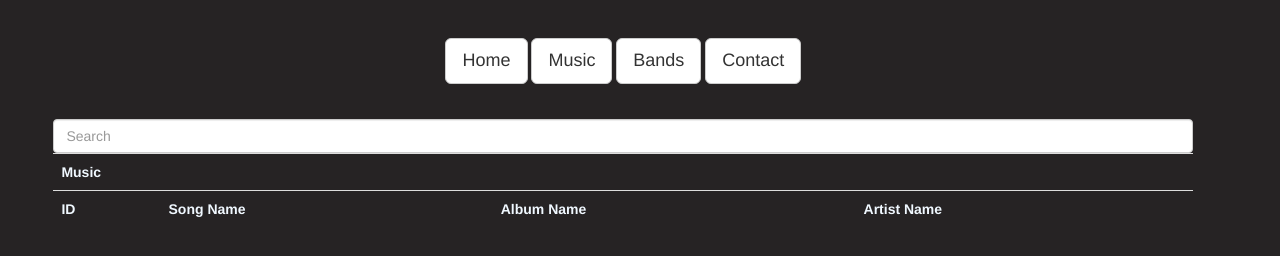
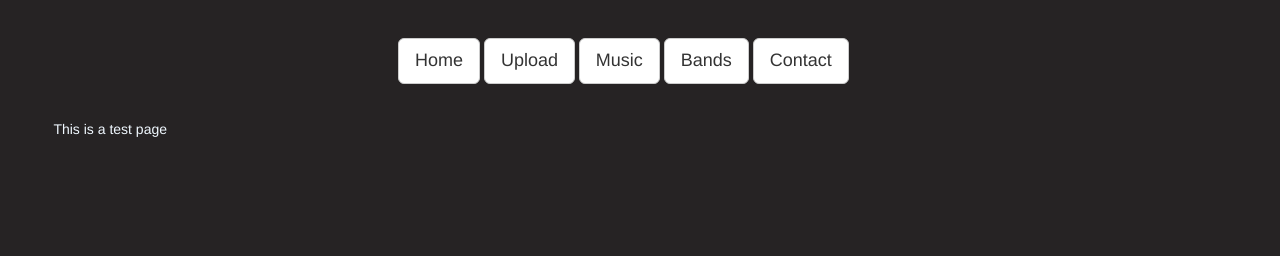
Before and after one commit to MastaWu/newdayalarm, a website: page app/index.html in a window 1280 px wide. Drawn offline with nearby package versions, Linux system fonts and the light colour scheme; some packages are replaced by stand-ins of ours.

Commit message:
added routing for going between different sections of app

```diff
--- a/app/index.html
+++ b/app/index.html
@@ -17,13 +17,15 @@
 
                     <div class="btn-group-lg">
 
-                    <button type="button" class="btn btn-default menu-button">Home</button>
+                    <a href="#/home" class="btn btn-default menu-button">Home</a>
 
-                    <button type="button" class="btn btn-default menu-button">Music</button>
+                    <a href="#/upload" class="btn btn-default menu-button">Upload</a>
 
-                    <button type="button" class="btn btn-default menu-button">Bands</button>
+                    <a href="#/music" class="btn btn-default menu-button">Music</a>
 
-                    <button type="button" class="btn btn-default menu-button">Contact</button>
+                    <a href="#/bands" class="btn btn-default menu-button">Bands</a>
+
+                    <a href="#/contact" class="btn btn-default menu-button">Contact</a>
 
                     </div>
 
--- a/app/js/controller.js
+++ b/app/js/controller.js
@@ -1,8 +1,11 @@
 var ndController = angular.module('newday.controllers', []);
 
-ndController.controller('MusicController', function($scope, ndAPI){
+ndController.
+
+    controller('MusicController', function($scope, ndAPI){
 
     $scope.musicList = [];
+
 
     ndAPI.getMusic().success(function (res) {
 
@@ -10,4 +13,10 @@ ndController.controller('MusicController', function($scope, ndAPI){
 
     });
 
-});
+}).
+
+    controller('HomeController', function($scope){
+
+
+
+    });
--- a/app/main.js
+++ b/app/main.js
@@ -17,9 +17,16 @@ config(['$routeProvider', function($routeProvider){
 
             }).
 
+            when("/home",{
+
+                templateUrl: "views/home.html",
+                controller: "HomeController"
+
+            }).
+
             otherwise({
 
-                redirectTo: '/music'
+                redirectTo: '/home'
 
             });
 
--- /dev/null
+++ b/app/views/home.html
@@ -0,0 +1,9 @@
+<div class="col-xs-12 col-md-12 col-lg-12">
+
+    <div class="homeData">
+
+        <p>This is a test page</p>
+
+    </div>
+
+</div>
--- a/app/views/music.html
+++ b/app/views/music.html
@@ -3,9 +3,10 @@
     <div class="musicData">
         <form>
             <div class="form-groups">
-                <input type="text" class="form-control" placeholder="Search" />
+                <input type="text" ng-model="songFilter" class="form-control" placeholder="Search" />
             </div>
         </form>
+
         <table class="table table-body">
             <tr>
                 <th class="musicListHeader"colspan="4">Music</th>
@@ -18,7 +19,7 @@
                 <th>Artist Name</th>
 
             </tr>
-            <tr ng-repeat="music in musicList">
+            <tr ng-repeat="music in musicList | filter: songFilter">
 
                 <td>{{music.data.id}}</td>
                 <td>{{music.data.song_Name}}</td>
```
